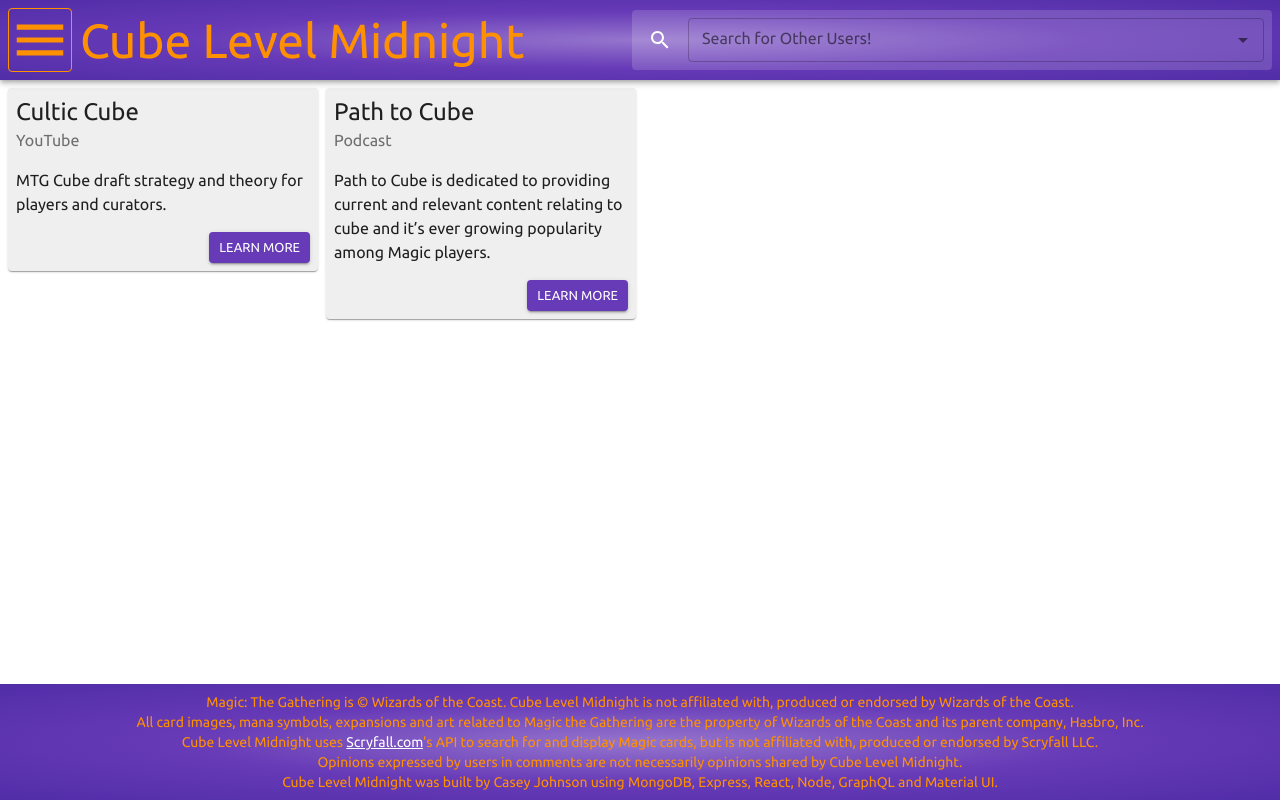
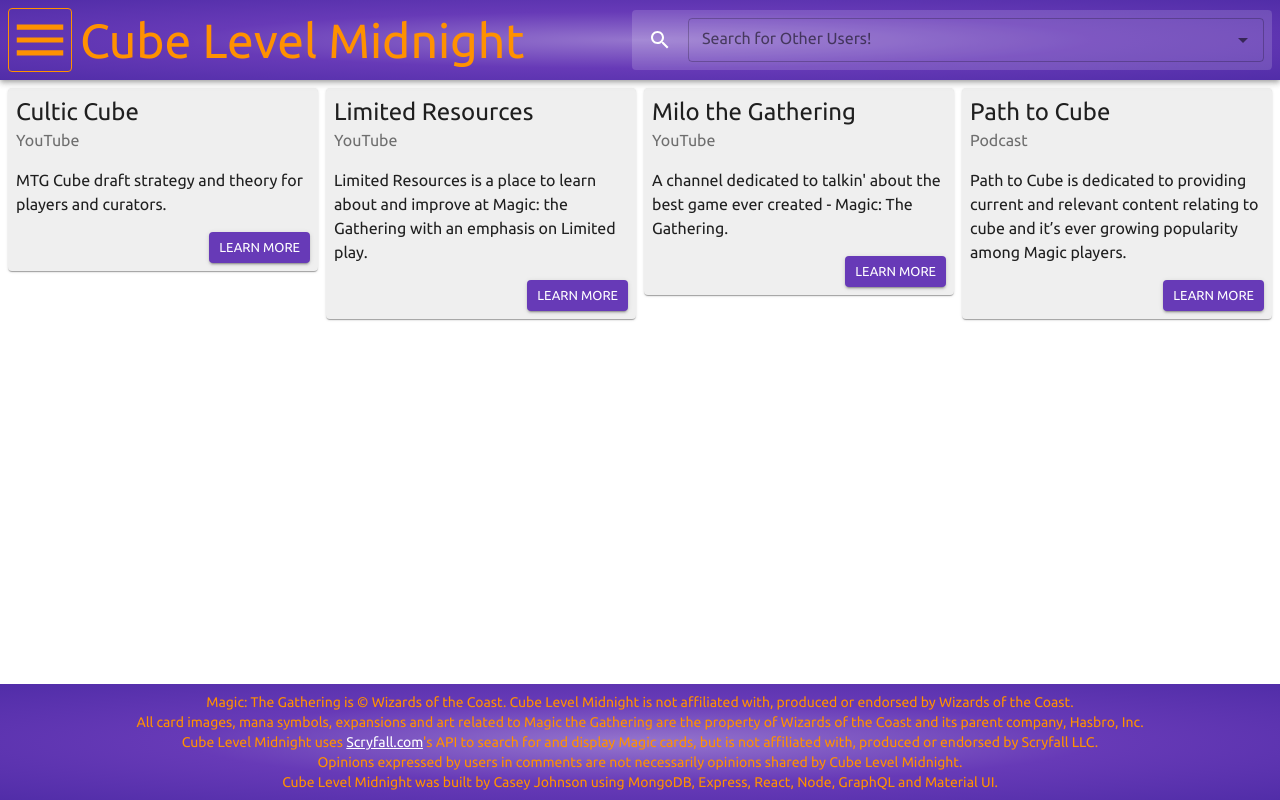
Before and after one commit to theMostCuriousHomunculus/CLM-frontend, a React (Create React App) app: page /resources in a window 1280 px wide. Built offline with nearby package versions, Linux system fonts and the light colour scheme.

Commit message:
fixing blog post bug and adding more cube resources

```diff
--- a/package.json
+++ b/package.json
@@ -20,10 +20,11 @@
     "react-csv": "^2.0.3",
     "react-dom": "^16.13.1",
     "react-draggable": "^4.4.3",
-    "react-markdown": "^4.3.1",
+    "react-markdown": "^7.0.0",
     "react-router-dom": "^5.2.0",
     "react-scripts": "4.0.1",
-    "react-sortable-hoc": "^1.11.0"
+    "react-sortable-hoc": "^1.11.0",
+    "rehype-raw": "^6.0.0"
   },
   "scripts": {
     "start": "react-scripts start",
--- a/src/pages/BlogPost.jsx
+++ b/src/pages/BlogPost.jsx
@@ -9,6 +9,7 @@
 import MUISyncIcon from '@material-ui/icons/Sync';
 import MUITextField from '@material-ui/core/TextField';
 import MUITypography from '@material-ui/core/Typography';
+import rehypeRaw from 'rehype-raw';
 import { createClient } from 'graphql-ws';
 import { makeStyles } from '@material-ui/core/styles';
 
@@ -249,9 +250,9 @@
           mutation {
             ${operation}(
               input: {
-                body: "${blogPost.body}",
+                body: """${blogPost.body}""",
                 image: "${blogPost.image}",
-                subtitle: "${blogPost.subtitle}"
+                subtitle: "${blogPost.subtitle}",
                 title: "${blogPost.title}"
               }
             ) {
@@ -390,7 +391,7 @@
                     variant="outlined"
                   /> :
                   <article className={classes.article}>
-                    <ReactMarkdown escapeHtml={false} source={blogPost.body} />
+                    <ReactMarkdown rehypePlugins={[rehypeRaw]} children={blogPost.body} />
                   </article>
                 }
               </MUICardContent>
@@ -414,7 +415,7 @@
               />
               <MUICardContent>
                 <article className={classes.article}>
-                  <ReactMarkdown escapeHtml={false} source={blogPost.body} />
+                  <ReactMarkdown rehypePlugins={[rehypeRaw]} children={blogPost.body} />
                 </article>
               </MUICardContent>
             </React.Fragment>
--- a/src/pages/Resources.jsx
+++ b/src/pages/Resources.jsx
@@ -17,8 +17,20 @@
       platform: 'YouTube'
     },
     {
+      description: 'Limited Resources is a place to learn about and improve at Magic: the Gathering with an emphasis on Limited play.',
+      link: 'https://www.youtube.com/c/LimitedResourcesPodcast/featured',
+      name: 'Limited Resources',
+      platform: 'YouTube'
+    },
+    {
+      description: `A channel dedicated to talkin' about the best game ever created - Magic: The Gathering.`,
+      link: 'https://www.youtube.com/c/MiloDaGreat1/featured',
+      name: 'Milo the Gathering',
+      platform: 'YouTube'
+    },
+    {
       description: 'Path to Cube is dedicated to providing current and relevant content relating to cube and it’s ever growing popularity among Magic players.',
-      link: 'https://pathtocube.com/',
+      link: 'https://soundcloud.com/user-184099770',
       name: 'Path to Cube',
       platform: 'Podcast'
     }
```
Also changed, not shown: 1 other file (tests, documents, lock files or other folders).
